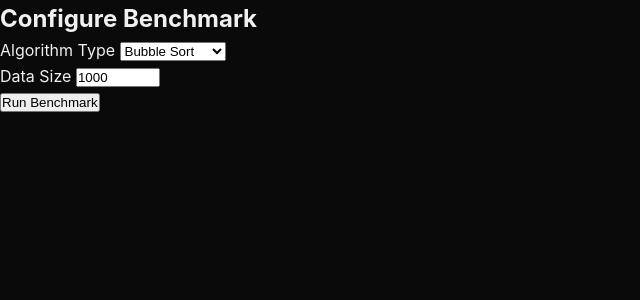
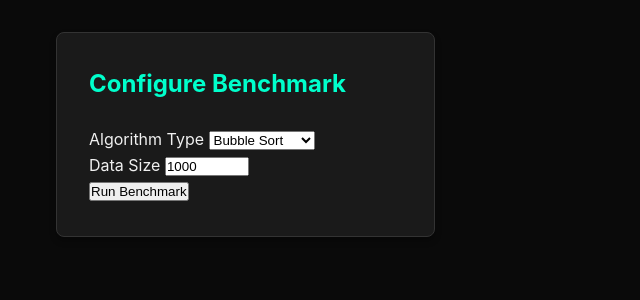
Before and after one commit to s4meer-dev/CFAI-Project, a Python web app: template templates/index.html in a window 1280 px wide. Shown: the part 150-450 px from the top of the page, without its empty margins (0-640 px from the left). Run offline with Jinja, Linux system fonts and the light colour scheme; the template is opened without the code that fills it, so the values that code supplies are empty.

Commit message:
style: add layout and card container styles

```diff
--- a/static/css/style.css
+++ b/static/css/style.css
@@ -32,3 +32,24 @@ header h1 {
     color: var(--accent-color);
     margin-bottom: 0.5rem;
 }
+.container {
+    max-width: 1200px;
+    margin: 2rem auto;
+    padding: 0 1rem;
+    display: grid;
+    grid-template-columns: 1fr 2fr;
+    gap: 2rem;
+}
+
+.card {
+    background-color: var(--secondary-bg);
+    padding: 2rem;
+    border-radius: 8px;
+    border: 1px solid var(--border-color);
+    box-shadow: 0 4px 6px rgba(0, 0, 0, 0.3);
+}
+
+.card h2 {
+    margin-bottom: 1.5rem;
+    color: var(--accent-color);
+}
```
